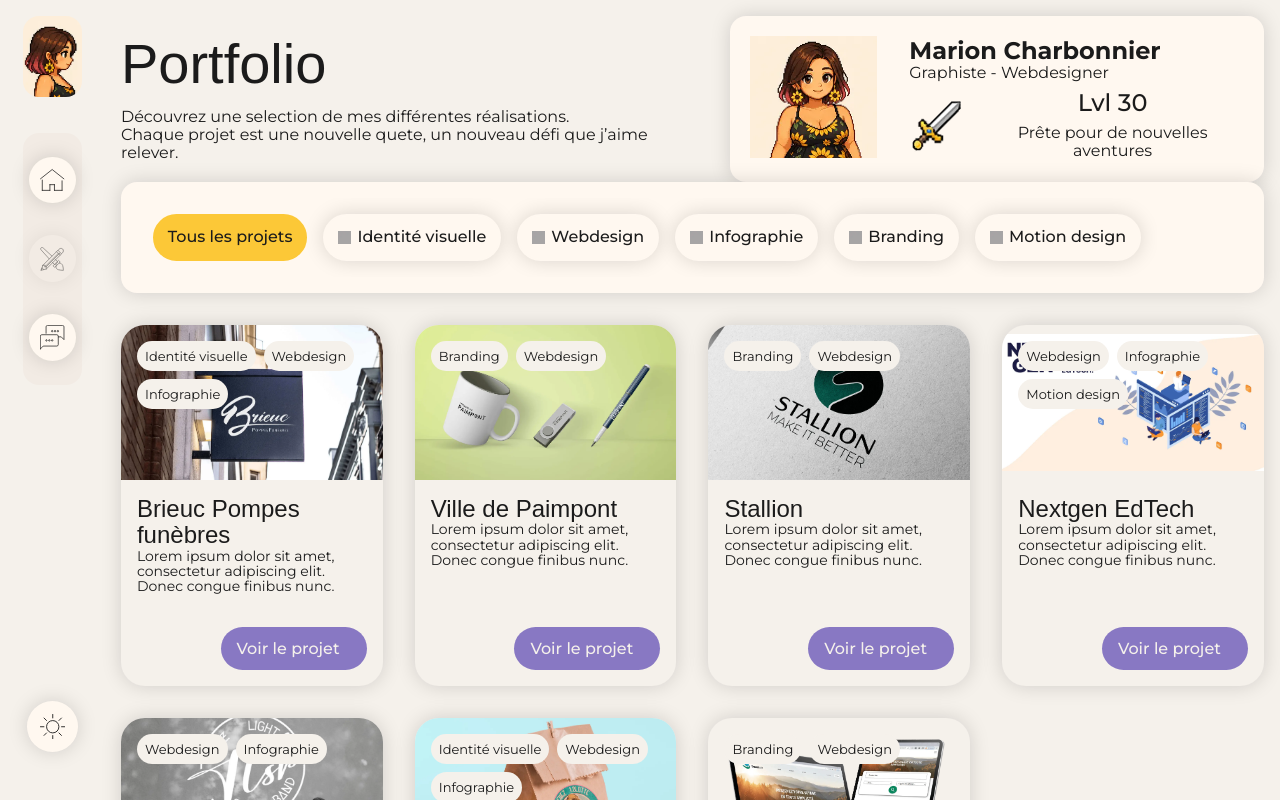
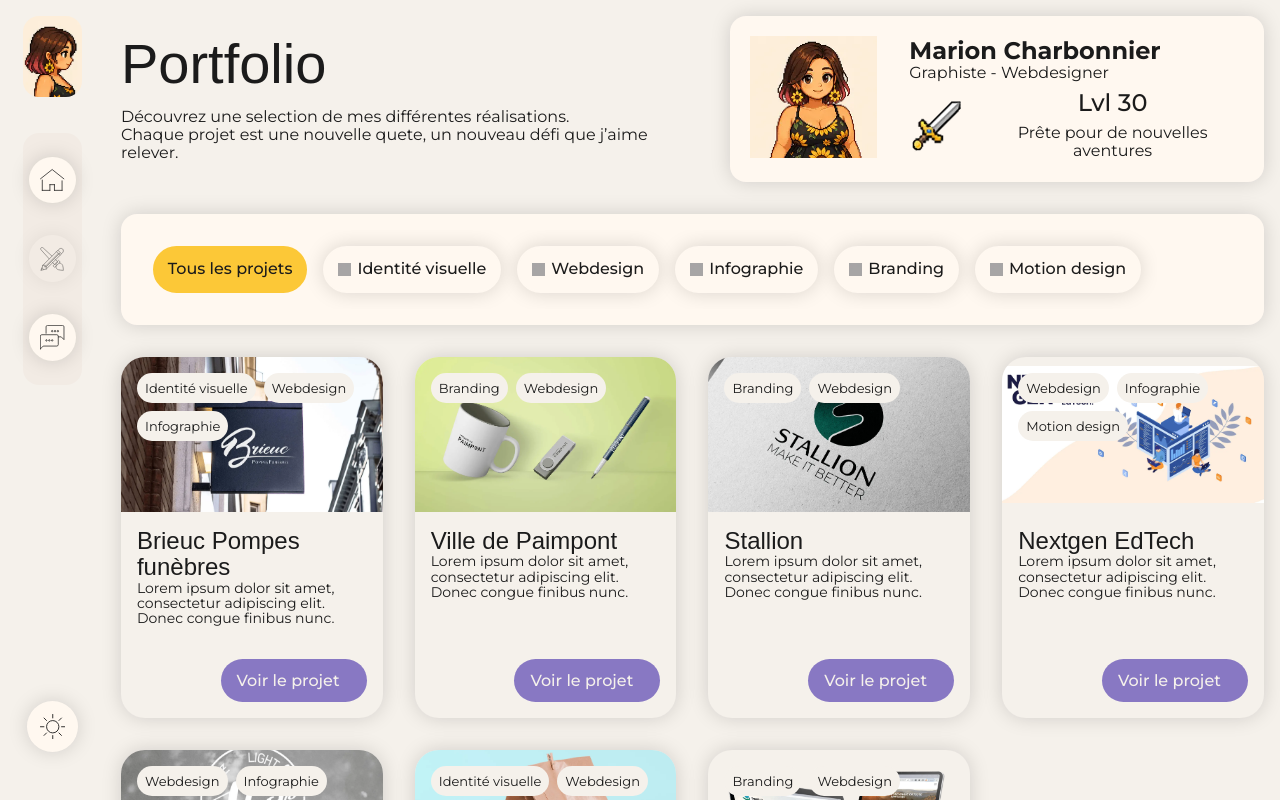
Before and after one commit to Taitdit/marion-portfolio, a React (Vite) app: page /portfolio in a window 1280 px wide. Shown: the top 800 px of the page. Built offline with nearby package versions, Linux system fonts and the light colour scheme; a web font is replaced by a local one.

Commit message:
fix()modif

```diff
--- a/src/index.scss
+++ b/src/index.scss
@@ -318,3 +318,6 @@
     font-size: 1.8rem;
   }
 }
+.portfolio__container {
+  margin-top: 2rem;
+}
```
